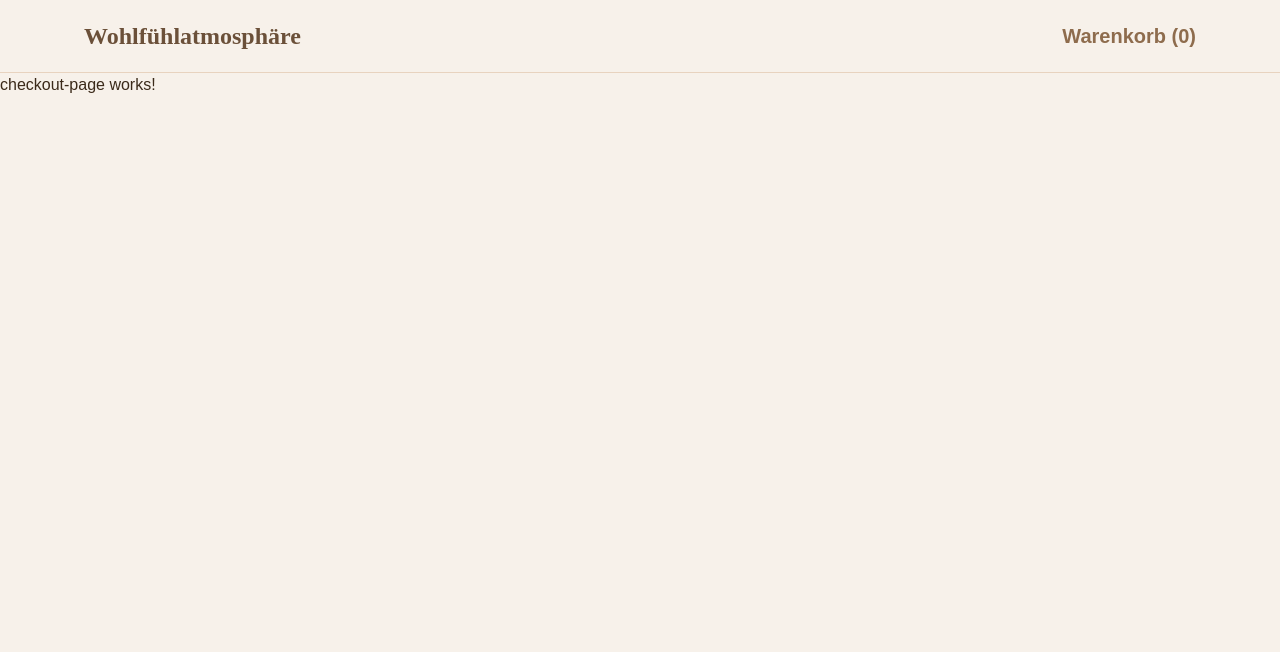
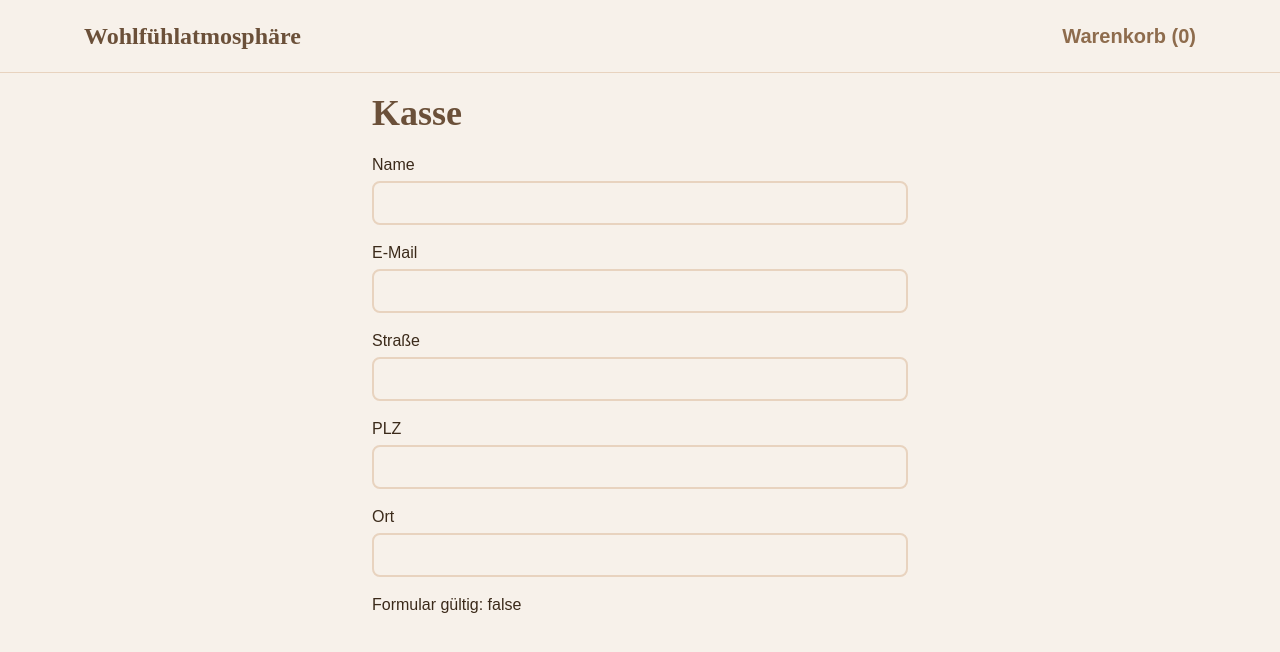
Before and after one commit to maximilianbese/E-Commerce-Shop, an Angular app in the folder client/: page /kasse in a window 1280 px wide. Shown: the top 652 px of the page. Built offline with nearby package versions, Linux system fonts and the light colour scheme.

Commit message:
feat: implement checkout page with reactive form for user input

```diff
--- a/client/src/app/features/checkout/checkout-page/checkout-page.html
+++ b/client/src/app/features/checkout/checkout-page/checkout-page.html
@@ -1 +1,32 @@
-<p>checkout-page works!</p>
+<main class="p-5 max-w-xl mx-auto">
+  <h1 class="text-4xl font-heading text-brand-dark font-semibold">Kasse</h1>
+
+  <form [formGroup]="form" class="flex flex-col gap-4 py-5">
+    <label class="flex flex-col gap-1">
+      Name
+      <input formControlName="name" class="border-2 border-surface rounded-lg p-2" />
+    </label>
+
+    <label class="flex flex-col gap-1">
+      E-Mail
+      <input formControlName="email" class="border-2 border-surface rounded-lg p-2" />
+    </label>
+
+    <label class="flex flex-col gap-1">
+      Straße
+      <input formControlName="street" class="border-2 border-surface rounded-lg p-2" />
+    </label>
+
+    <label class="flex flex-col gap-1">
+      PLZ
+      <input formControlName="zip" class="border-2 border-surface rounded-lg p-2" />
+    </label>
+
+    <label class="flex flex-col gap-1">
+      Ort
+      <input formControlName="city" class="border-2 border-surface rounded-lg p-2" />
+    </label>
+
+    <p>Formular gültig: {{ form.valid }}</p>
+  </form>
+</main>
--- a/client/src/app/features/checkout/checkout-page/checkout-page.ts
+++ b/client/src/app/features/checkout/checkout-page/checkout-page.ts
@@ -1,9 +1,20 @@
-import { Component } from '@angular/core';
+import { Component, inject } from '@angular/core';
+import { FormBuilder, ReactiveFormsModule, Validators } from '@angular/forms';
 
 @Component({
-  imports: [],
+  imports: [ReactiveFormsModule],
   selector: 'app-checkout-page',
   styleUrl: './checkout-page.scss',
   templateUrl: './checkout-page.html',
 })
-export class CheckoutPage {}
+export class CheckoutPage {
+  private readonly formBuilder = inject(FormBuilder);
+
+  protected readonly form = this.formBuilder.nonNullable.group({
+    name: ['', Validators.required],
+    email: ['', [Validators.required, Validators.email]],
+    street: ['', Validators.required],
+    zip: ['', [Validators.required, Validators.pattern(/^\d{5}$/)]],
+    city: ['', Validators.required],
+  });
+}
```
